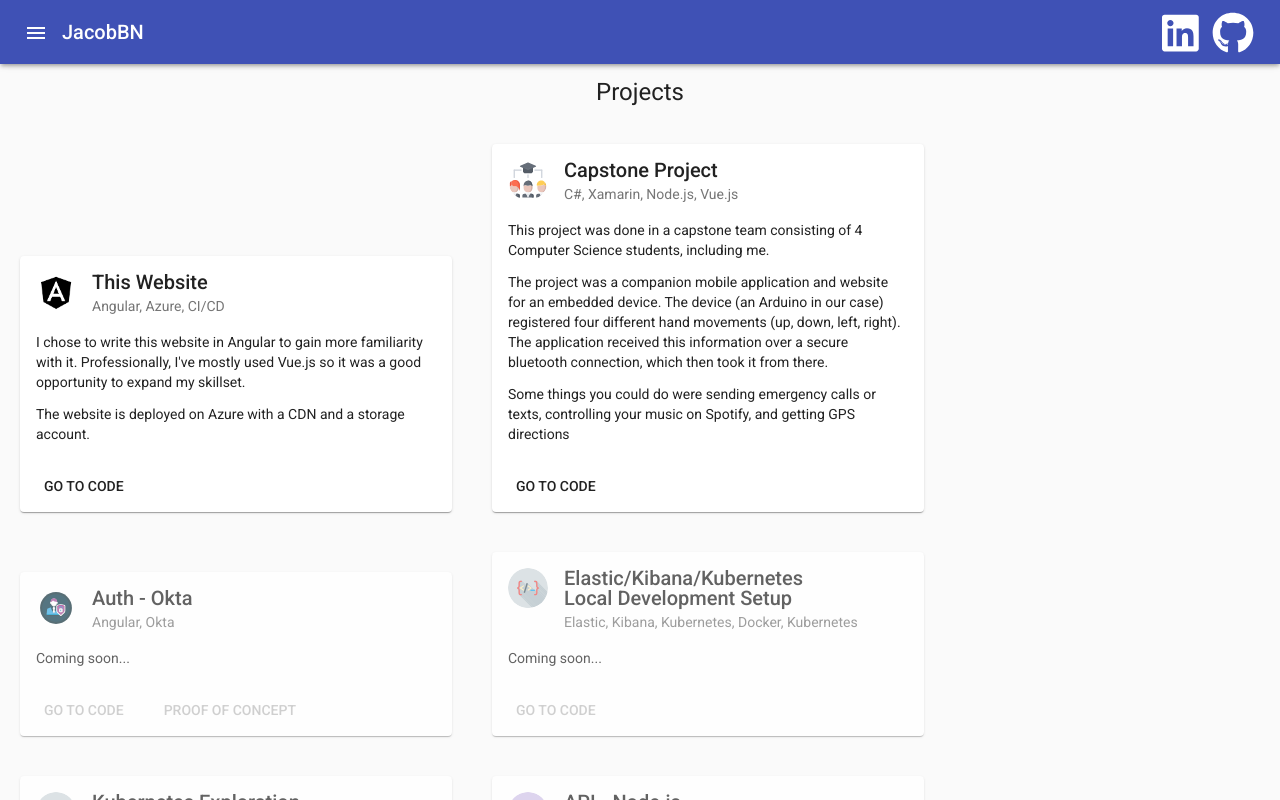
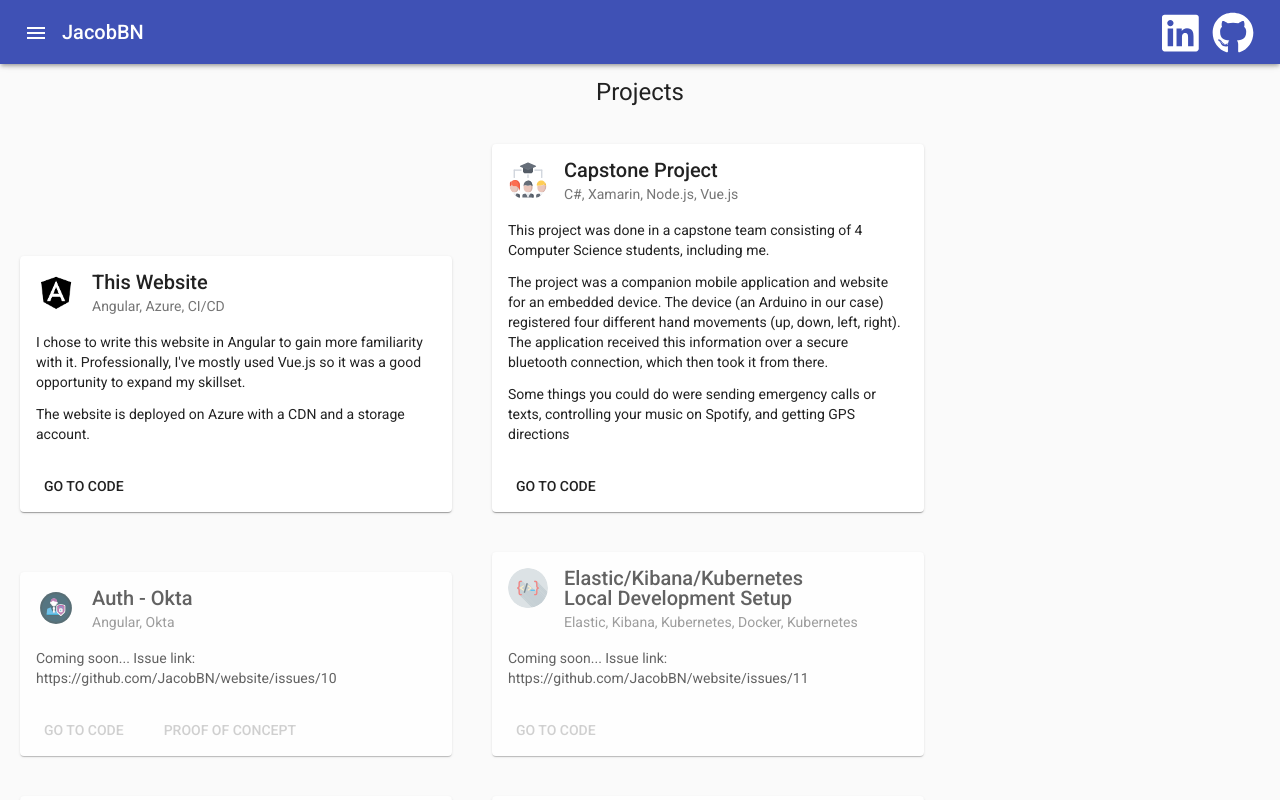
Before and after one commit to JacobBN/website, an Angular app: page /projects in a window 1280 px wide. Built offline with nearby package versions, Linux system fonts and the light colour scheme.

Commit message:
added links to issues in projects

```diff
--- a/src/app/data/projects.ts
+++ b/src/app/data/projects.ts
@@ -50,7 +50,7 @@ export const getProjects = (): Array<Project> => {
       avatar: '../../../assets/icons/reshot-icon-authentication-9BAULQ4SZH.svg',
       codeUrl: '',
       description: '<p>' +
-                   'Coming soon...' +
+                   'Coming soon... Issue link: https://github.com/JacobBN/website/issues/10' +
                    '</p>',
       disabled: true,
       hasProofOfConcept: true,
@@ -61,7 +61,7 @@ export const getProjects = (): Array<Project> => {
       avatar: '../../../assets/icons/reshot-icon-programming-KLA56NUXFZ.svg',
       codeUrl: '',
       description: '<p>' +
-                   'Coming soon...' +
+                   'Coming soon... Issue link: https://github.com/JacobBN/website/issues/11' +
                    '</p>',
       disabled: true,
       hasProofOfConcept: false,
@@ -72,7 +72,7 @@ export const getProjects = (): Array<Project> => {
       avatar: '../../../assets/icons/reshot-icon-programming-KLA56NUXFZ.svg',
       codeUrl: '',
       description: '<p>' +
-                   'Coming soon...' +
+                   'Coming soon... Issue link: https://github.com/JacobBN/website/issues/12' +
                    '</p>',
       disabled: true,
       hasProofOfConcept: false,
@@ -83,7 +83,7 @@ export const getProjects = (): Array<Project> => {
       avatar: '../../../assets/icons/reshot-icon-api-PFKQBLJ8WR.svg',
       codeUrl: '',
       description: '<p>' +
-                   'Coming soon...' +
+                   'Coming soon... Issue link: https://github.com/JacobBN/website/issues/13' +
                    '</p>',
       disabled: true,
       hasProofOfConcept: false,
@@ -94,7 +94,7 @@ export const getProjects = (): Array<Project> => {
       avatar: '../../../assets/icons/reshot-icon-custom-coding-SLQZHKDFNP.svg',
       codeUrl: '',
       description: '<p>' +
-                   'Coming soon...' +
+                   'Coming soon... Issue link: https://github.com/JacobBN/website/issues/14' +
                    '</p>',
       disabled: true,
       hasProofOfConcept: false,
```
